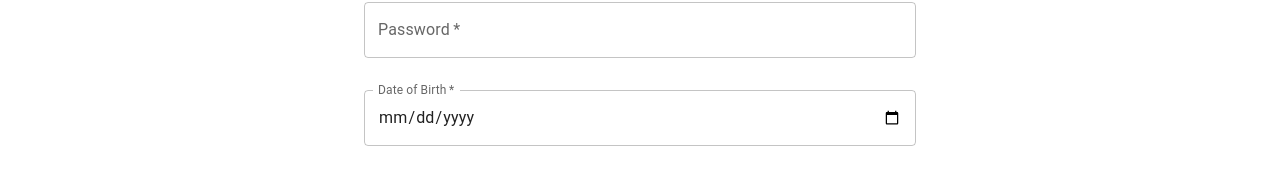
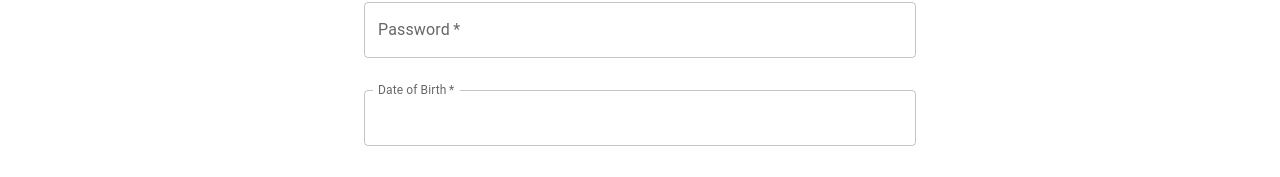
Before and after one commit to kinatulinan/ProjectUkay, a React (Vite) app in the folder UkayFrontend/Ukay/: page /register in a window 1280 px wide. Shown: the part 590-767 px from the top of the page. Built offline with nearby package versions, Linux system fonts and the light colour scheme.

Commit message:
login update

```diff
--- a/UkayFrontend/Ukay/src/LoginPage.jsx
+++ b/UkayFrontend/Ukay/src/LoginPage.jsx
@@ -16,7 +16,7 @@ function LoginPage() {
 
     async function save(event) {
         event.preventDefault();
-        setErrorMessage("");
+        setErrorMessage(""); // Clear any previous error messages
 
         try {
             const response = await axios.post("http://localhost:8080/api/register/login", {
@@ -26,13 +26,16 @@ function LoginPage() {
 
             console.log("API Response:", response.data);
 
-            if (response.data.success) {
+            if (response.data.status) {
+                // Login is successful, navigate to home
                 console.log("Login successful, navigating to /home");
                 navigate('/home');
             } else {
-                setErrorMessage(response.data.message || "Login failed");
+                // Login failed, display error message
+                setErrorMessage("Username or password does not match");
             }
         } catch (err) {
+            // Handle any errors that occur during the request
             setErrorMessage("An error occurred. Please try again.");
             console.error("Login error:", err);
         }
--- a/UkayFrontend/Ukay/src/RegisterPage.jsx
+++ b/UkayFrontend/Ukay/src/RegisterPage.jsx
@@ -139,7 +139,7 @@ function RegisterPage() {
                 />
                 <TextField
                     label="Date of Birth"
-                    type="date"
+                    type="text"
                     variant="outlined"
                     color="secondary"
                     InputLabelProps={{ shrink: true }}
```
